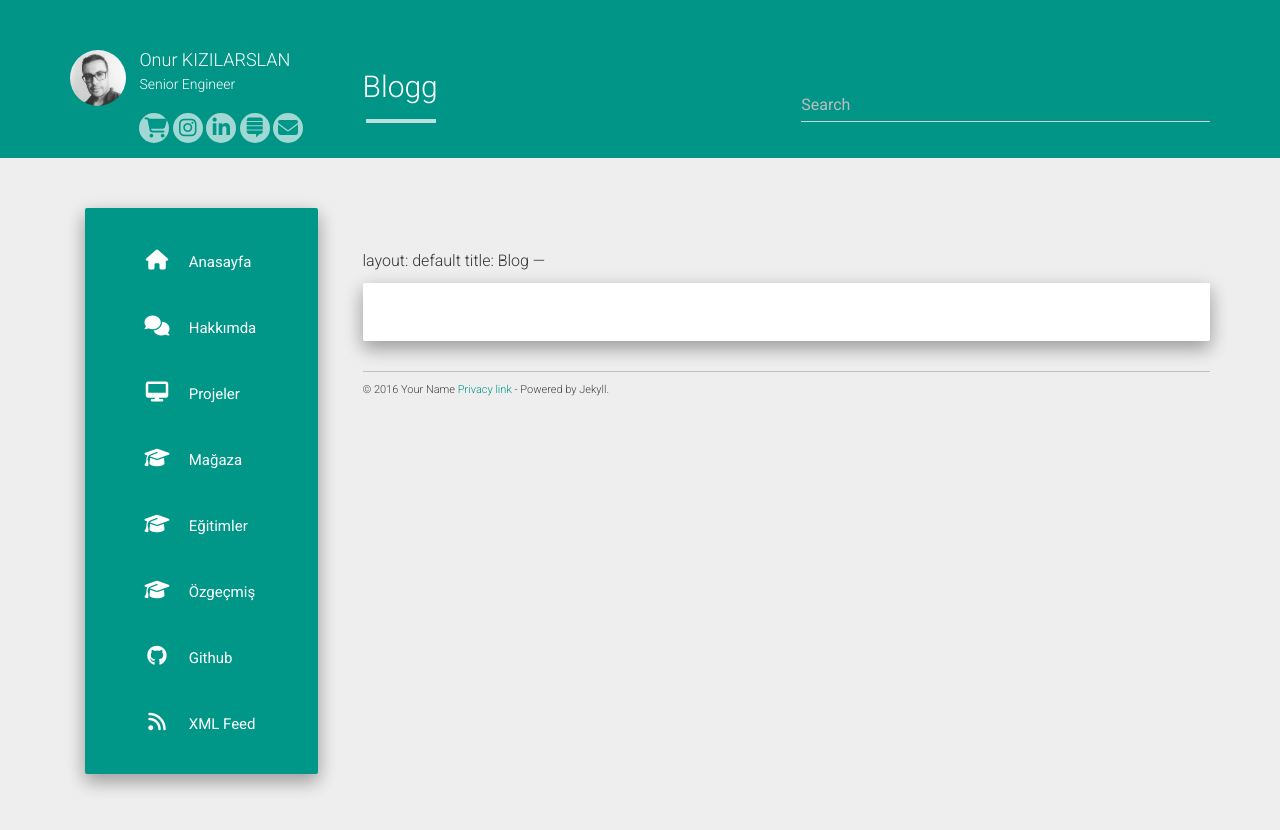
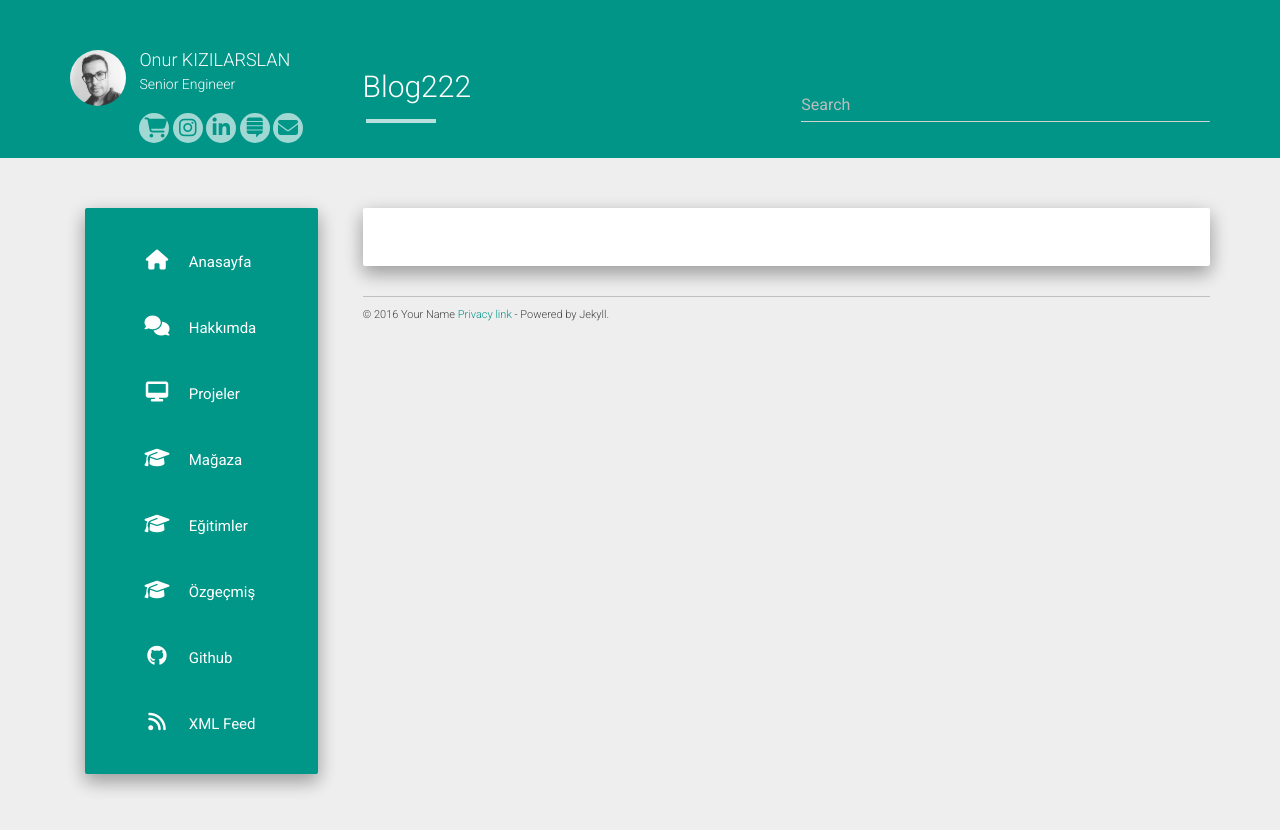
Before and after one commit to imonur/blog, a Jekyll site: the page built from about.md, in a window 1280 px wide. Shown: the top 830 px of the page. Built offline with Jekyll 4.4.1, drawn with Linux system fonts in a browser that asks for light colours; nearby versions of some CDN libraries.

Commit message:
Update about.md

```diff
--- a/about.md
+++ b/about.md
@@ -1,10 +1,6 @@
 ---
 layout: default
-title: Blogg
----
----
-layout: default
-title: Blog
+title: Blog222
 ---
 <div class="well">
     <div class="list-group">
```
